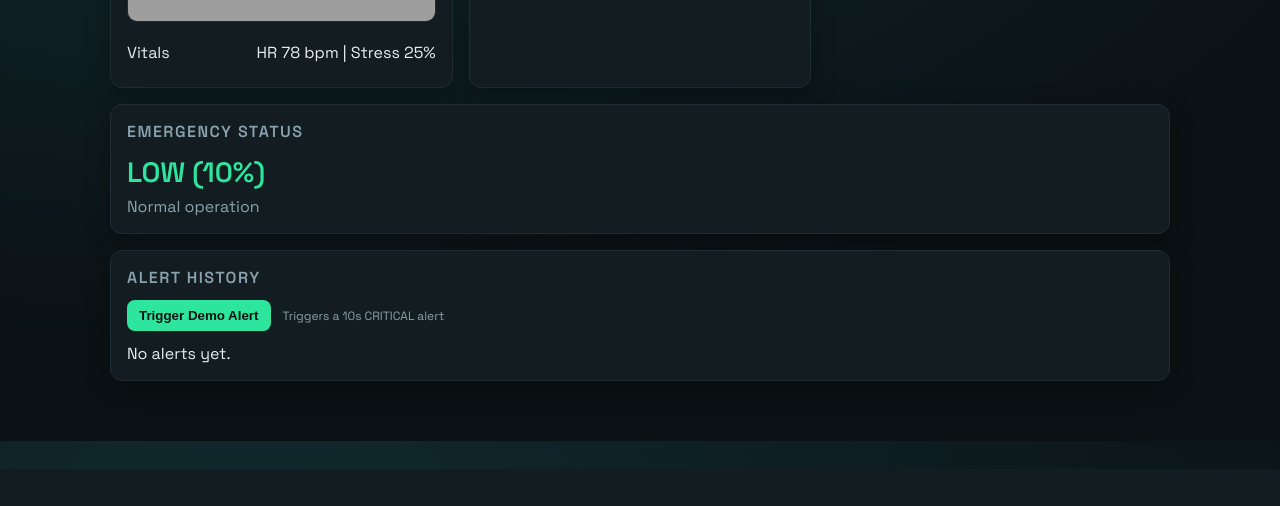
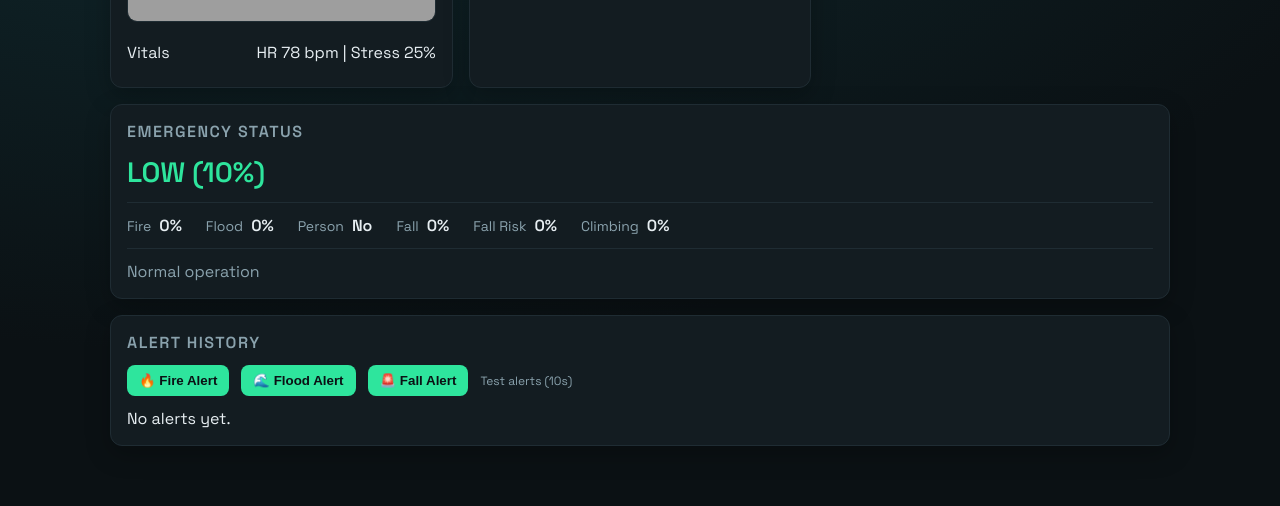
Before and after one commit to kavyakavime/safeSense, a Flask app: page / in a window 1280 px wide. Shown: the part 331-837 px from the top of the page. Before the commit the page ends 772 px from the top, so only its background shows below. Run offline with Flask 3, Linux system fonts and the light colour scheme; data that the repository does not hold is empty; grey boxes are pictures that could not be loaded.

Commit message:
Add AI detection items and demo alert buttons

```diff
--- a/templates/index.html
+++ b/templates/index.html
@@ -40,14 +40,24 @@
       <div class="panel full">
         <h2>Emergency Status</h2>
         <div class="status" id="status">--</div>
+        <div class="detection-breakdown">
+          <div class="detection-item"><span class="detection-label">Fire</span><span class="detection-value" id="ai-fire">--</span></div>
+          <div class="detection-item"><span class="detection-label">Flood</span><span class="detection-value" id="ai-flood">--</span></div>
+          <div class="detection-item"><span class="detection-label">Person</span><span class="detection-value" id="ai-person">--</span></div>
+          <div class="detection-item"><span class="detection-label">Fall</span><span class="detection-value" id="ai-fall">--</span></div>
+          <div class="detection-item"><span class="detection-label">Fall Risk</span><span class="detection-value" id="ai-fall-risk">--</span></div>
+          <div class="detection-item"><span class="detection-label">Climbing</span><span class="detection-value" id="ai-climbing">--</span></div>
+        </div>
         <div class="reason" id="reason">--</div>
       </div>
 
       <div class="panel full">
         <h2>Alert History</h2>
         <div class="alert-actions">
-          <button id="demo-trigger">Trigger Demo Alert</button>
-          <span class="hint">Triggers a 10s CRITICAL alert</span>
+          <button id="demo-trigger">🔥 Fire Alert</button>
+          <button id="demo-flood">🌊 Flood Alert</button>
+          <button id="demo-fall">🚨 Fall Alert</button>
+          <span class="hint">Test alerts (10s)</span>
         </div>
         <div class="alert-list" id="alert-list">No alerts yet.</div>
       </div>
@@ -68,6 +78,7 @@
       const sensor = data.sensor || {};
       const vitals = data.vitals || {};
       const assessment = data.assessment || {};
+      const ai = data.ai || {};
 
       document.getElementById('temp').textContent = sensor.temperature_c != null ? `${sensor.temperature_c} °C` : "--";
       document.getElementById('hum').textContent = sensor.humidity != null ? `${sensor.humidity} %` : "--";
@@ -79,8 +90,22 @@
       document.getElementById('overlay-vitals').textContent = `Vitals: ${vitalsText}`;
 
       const level = assessment.level || "--";
-      document.getElementById('status').textContent = `${level} (${assessment.confidence || 0}%)`;
+      const conf = assessment.confidence ?? 0;
+      document.getElementById('status').textContent = `${level} (${conf}%)`;
       document.getElementById('status').setAttribute('data-level', level);
+
+      const firePct = (ai.fire_confidence ?? 0) * 100;
+      const floodPct = (ai.flood_confidence ?? 0) * 100;
+      const fallPct = (ai.fall_confidence ?? 0) * 100;
+      const fallRiskPct = (ai.fall_risk_confidence ?? 0) * 100;
+      const climbPct = (ai.climbing_confidence ?? 0) * 100;
+      document.getElementById('ai-fire').textContent = `${Math.round(firePct)}%`;
+      document.getElementById('ai-flood').textContent = `${Math.round(floodPct)}%`;
+      document.getElementById('ai-person').textContent = ai.person ? "Yes" : "No";
+      document.getElementById('ai-fall').textContent = `${Math.round(fallPct)}%`;
+      document.getElementById('ai-fall-risk').textContent = `${Math.round(fallRiskPct)}%`;
+      document.getElementById('ai-climbing').textContent = `${Math.round(climbPct)}%`;
+
       document.getElementById('reason').textContent = assessment.reason || "--";
       document.getElementById('overlay-status').textContent = `Status: ${level}`;
     }
@@ -120,7 +145,25 @@
       await fetch('/api/demo/trigger', {
         method: 'POST',
         headers: { 'Content-Type': 'application/json' },
-        body: JSON.stringify({ level: 'CRITICAL', seconds: 10 })
+        body: JSON.stringify({ level: 'CRITICAL', seconds: 10, reason: '🔥 FIRE DETECTED (Demo)' })
+      });
+      refresh();
+      refreshAlerts();
+    });
+    document.getElementById('demo-flood').addEventListener('click', async () => {
+      await fetch('/api/demo/trigger', {
+        method: 'POST',
+        headers: { 'Content-Type': 'application/json' },
+        body: JSON.stringify({ level: 'CRITICAL', seconds: 10, reason: '🌊 FLOOD DETECTED (Demo)' })
+      });
+      refresh();
+      refreshAlerts();
+    });
+    document.getElementById('demo-fall').addEventListener('click', async () => {
+      await fetch('/api/demo/trigger', {
+        method: 'POST',
+        headers: { 'Content-Type': 'application/json' },
+        body: JSON.stringify({ level: 'CRITICAL', seconds: 10, reason: '🚨 FALL DETECTED - Person down (Demo)' })
       });
       refresh();
       refreshAlerts();
```
